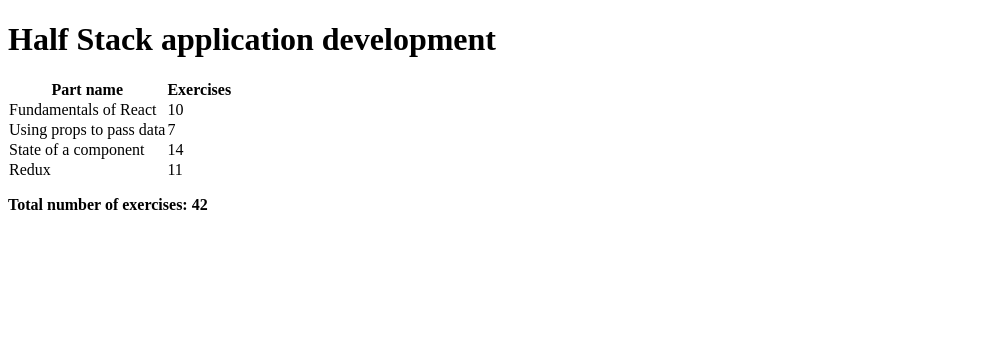
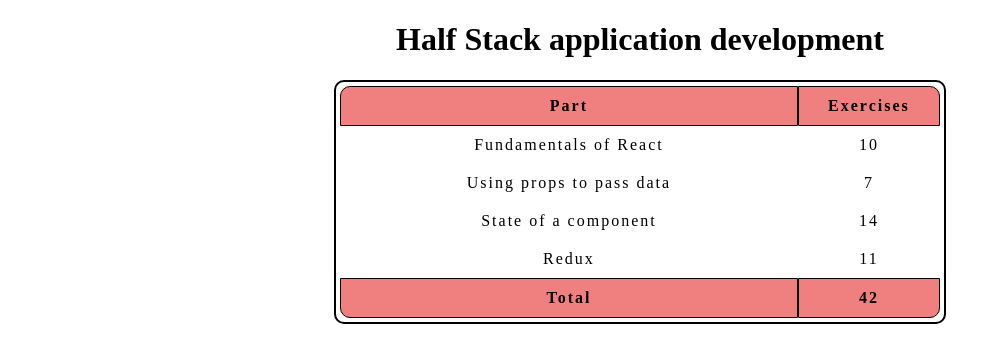
Before and after one commit to elehtoranta/fullstackopen, a React (Vite) app in the folder part2/courseinfo/: page / in a window 1280 px wide. Shown: the top 362 px of the page, without its empty margins (0-1001 px from the left). Built offline with nearby package versions, Linux system fonts and the light colour scheme.

Commit message:
Added styling to course table

```diff
--- a/part2/courseinfo/src/App.jsx
+++ b/part2/courseinfo/src/App.jsx
@@ -35,11 +35,10 @@
   const {name, parts} = {...course};
 
   return (
-    <>
+    <div className='course'>
       <Header name={name}/>
       <Content parts={parts}/>
-      <Total parts={parts}/>
-    </>
+    </div>
   )
 }
 
@@ -47,12 +46,20 @@
 
 const Content = ({ parts }) =>
   <div className="content">
-    <tr>
-      <th>Part name</th>
-      <th>Exercises</th>
-    </tr>
+    <table>
+      <thead>
+        <tr>
+          <th>Part</th>
+          <th>Exercises</th>
+        </tr>
+      </thead>
 
-    {parts.map((part) => <Part {...part} key={part.id}/>)}
+      <tbody>
+        {parts.map((part) => <Part {...part} key={part.id}/>)}
+      </tbody>
+
+      <Total parts={parts}/>
+    </table>
   </div>
 
 
@@ -60,7 +67,12 @@
   const sum = parts.map(parts => parts.exercises).reduce((a, b) => a + b);
 
   return (
-    <p><b>Total number of exercises: {sum}</b></p>
+    <tfoot>
+      <tr>
+        <td>Total</td>
+        <td>{sum}</td>
+      </tr>
+    </tfoot>
   )
 }
 
--- /dev/null
+++ b/part2/courseinfo/src/index.css
@@ -0,0 +1,58 @@
+html {
+    font-size: 16px;
+}
+
+h1 {
+    text-align: center;
+}
+
+td,
+th,
+tr {
+    width: 100%;
+    text-align: center;
+    padding: 10px 20px;
+    letter-spacing: 2px;
+}
+
+.content {
+    display: block;
+    width: 600px;
+    margin: auto;
+    text-align: center;
+    border: 2px solid black;
+    border-radius: 10px;
+    padding: 4px;
+}
+
+table {
+    width: 100%;
+    table-layout: fixed;
+    border-collapse: separate;
+    border-spacing: 0;
+}
+
+thead,
+tfoot {
+    font-weight: bold;
+}
+
+thead th:nth-child(1) {
+    width: 80%;
+}
+
+thead th:nth-child(2) {
+    width: 20%;
+}
+
+th,
+tfoot tr td{
+    border: 1px solid black;
+    background-color: lightcoral;
+}
+
+/* Rounded corners for a table */
+th:first-child { border-top-left-radius: 10px; }
+th:last-child { border-top-right-radius: 10px; }
+tfoot tr td:first-child {border-bottom-left-radius: 10px;}
+tfoot tr td:last-child {border-bottom-right-radius: 10px;}
--- a/part2/courseinfo/src/main.jsx
+++ b/part2/courseinfo/src/main.jsx
@@ -1,6 +1,6 @@
-// import React from 'react'
 import ReactDOM from 'react-dom/client'
 import App from './App.jsx'
+import './index.css'
 
 ReactDOM.createRoot(document.getElementById('root')).render(
   <App />
```
